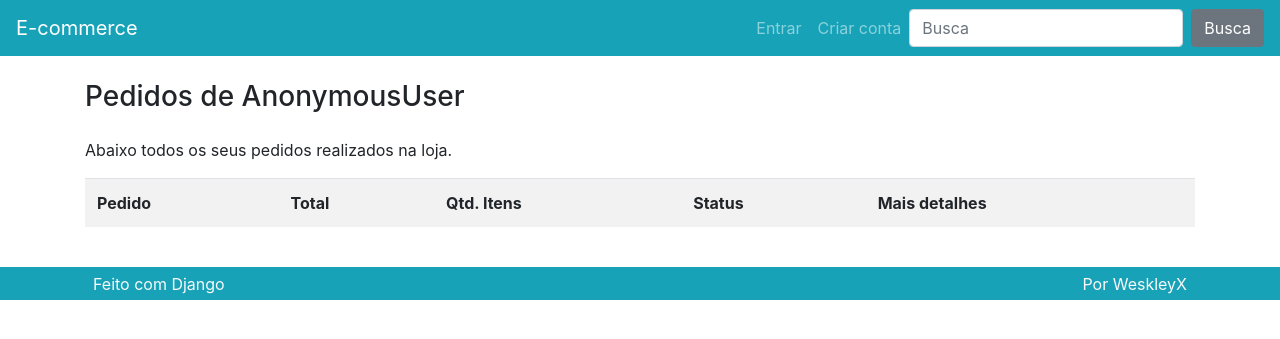
After one commit to WeskleyReis/ecommerce, a Django app: template pedido/templates/pedido/lista.html in a window 1280 px wide. The commit adds this page. Shown: the top 339 px of the page. Run offline with Django 5.2, Linux system fonts and the light colour scheme; the template is opened without the code that fills it, so the values that code supplies are empty; some libraries are stand-ins or nearby versions.

Commit message:
Correção de Bugs, Verificação de CPF unico, campo de pesquisa e filtragem de produtos.

```diff
--- /dev/null
+++ b/pedido/templates/pedido/lista.html
@@ -0,0 +1,45 @@
+{% extends 'base.html' %}
+{% load omfilters %}
+
+{% block titulo %}Pedidos de {{ user }} | {% endblock %}
+
+{% block conteudo %}
+
+<div class="row">
+	<div class="col">
+		<h3 class="mb-4">Pedidos de {{ user }}</h3>
+		<p>Abaixo todos os seus pedidos realizados na loja.</p>
+
+		<div class="table-responsive">
+			<table class="table table-striped">
+				<tr>
+					<th scope="col">Pedido</th>
+					<th scope="col">Total</th>
+					<th scope="col">Qtd. Itens</th>
+					<th scope="col">Status</th>
+					<th scope="col">Mais detalhes</th>
+				</tr>
+
+
+				{% for pedido in pedidos %}
+				<tr>
+					<th scope="row">{{ pedido }}</td>
+					<td>{{ pedido.total|formata_preco }}</td>
+					<td>{{ pedido.qtd_total }}</td>
+					<td>{{ pedido.get_status_display }}</td>
+					<td>
+						<a href="{% url 'pedido:detalhe' pedido.id %}">
+							Ver <i class="fas fa-search-plus ml-2"></i>
+						</a>
+					</td>
+				</tr>
+				{% endfor %}
+
+			</table>
+		</div>
+	</div>
+</div>
+
+{% include 'parciais/_pagination.html' %}
+
+{% endblock %}
--- a/perfil/templates/perfil/atualizar.html
+++ b/perfil/templates/perfil/atualizar.html
@@ -1,4 +1,6 @@
 {% extends "perfil/criar.html" %}
+
+{% block titulo %}Atualizar perfil de {{ user }} | {% endblock %}
 
 {% block titulocadastro %}
 	<h4>Atualizar dados</h4>
--- a/perfil/templates/perfil/criar.html
+++ b/perfil/templates/perfil/criar.html
@@ -1,5 +1,7 @@
 {% extends "base.html" %}
 {% load crispy_forms_tags %}
+
+{% block titulo %}Criar perfil | {% endblock %}
 
 {% block conteudo %}
 
--- a/produto/templates/produto/carrinho.html
+++ b/produto/templates/produto/carrinho.html
@@ -1,5 +1,7 @@
 {% extends 'base.html' %}
 {% load omfilters %}
+
+{% block titulo %}Carrinho | {% endblock %}
 
 {% block conteudo %}
 
--- a/produto/templates/produto/detalhe.html
+++ b/produto/templates/produto/detalhe.html
@@ -1,5 +1,7 @@
 {% extends "base.html" %}
 {% load omfilters %}
+
+{% block titulo %}{{ produto.nome }} | {% endblock %}
 
 {% block conteudo %}
 <div class="row">
--- a/produto/templates/produto/lista.html
+++ b/produto/templates/produto/lista.html
@@ -1,5 +1,7 @@
 {% extends 'base.html' %}
 {% load omfilters %}
+
+{% block titulo %}Produtos | {% endblock %}
 
 {% block conteudo %}
 <div class="row">
@@ -9,7 +11,7 @@
 			{% for produto in produtos %}
 				<div class="card">
 					{% if produto.imagem %}
-					<a href="{{ produto.slug }}">
+					<a href="{% url 'produto:detalhe' produto.slug %}">
 						<img class="card-img-top" src="{{ produto.imagem.url }}" alt="{{ produto.nome }}">
 					</a>
 					{% endif %}
--- a/produto/urls.py
+++ b/produto/urls.py
@@ -11,4 +11,5 @@ urlpatterns = [
     path('removerdocarrinho/', views.RemoverDoCarrinho.as_view(), name='removerdocarrinho'),
     path('carrinho/', views.Carrinho.as_view(), name='carrinho'),
     path('resumodacompra/', views.ResumoDaCompra.as_view(), name='resumodacompra'),
+    path('busca/', views.Busca.as_view(), name='busca'),
 ]
--- a/templates/base.html
+++ b/templates/base.html
@@ -3,7 +3,7 @@
 
 <head>
 	{% include 'parciais/_head.html' %}
-	<title> {% block Titulo %}{% endblock %} Hello, world!</title>
+	<title>{% block titulo %}{% endblock %}E-commerce</title>
 </head>
 
 <body>
--- a/templates/parciais/_nav.html
+++ b/templates/parciais/_nav.html
@@ -9,12 +9,6 @@
 
 	<div class="collapse navbar-collapse" id="navbarSupportedContent">
 		<ul class="navbar-nav ml-auto">
-			<li class="nav-item active">
-				<a class="nav-link" href="#">Home <span class="sr-only">(current)</span></a>
-			</li>
-			<li class="nav-item">
-				<a class="nav-link" href="#">Link</a>
-			</li>
 
 			{% if request.user.is_authenticated %}
 			<li class="nav-item dropdown">
@@ -22,7 +16,8 @@
 					Conta
 				</a>
 				<div class="dropdown-menu" aria-labelledby="navbarDropdown">
-					<a class="dropdown-item" href="{% url "perfil:criar" %}">Atualizar</a>
+					<a class="dropdown-item" href="{% url "pedido:lista" %}">Meus pedidos</a>
+					<a class="dropdown-item" href="{% url "perfil:criar" %}">Atualizar meus dados</a>
 					<a class="dropdown-item" href="{% url "perfil:logout" %}">Sair</a>
 				</div>
 			</li>
@@ -52,9 +47,9 @@
 			{% endif %}
 
 		</ul>
-		<form class="form-inline my-2 my-lg-0">
-			<input class="form-control mr-sm-2" type="search" placeholder="Search" aria-label="Search">
-			<button class="btn btn-secondary my-2 my-sm-0" type="submit">Search</button>
+		<form class="form-inline my-2 my-lg-0" method="GET" action="{% url 'produto:busca' %}">
+			<input name="termo" value="{{ request.GET.termo }}" class="form-control mr-sm-2" type="search" placeholder="Busca" aria-label="Busca">
+			<button class="btn btn-secondary my-2 my-sm-0" type="submit">Busca</button>
 		</form>
 	</div>
 </nav>
--- a/templates/parciais/_pagination.html
+++ b/templates/parciais/_pagination.html
@@ -1,4 +1,6 @@
 {% if is_paginated %}
+<div class="col mt-3 mb-3">
+  <div class="row">
     <div class="pagination">
       <ul class="pagination">
         {% if page_obj.has_previous %}
@@ -34,4 +36,6 @@
         {% endif %}
       </ul>
     </div>
+  </div>
+</div>
 {% endif %}
```
Also changed, not shown: pedido/templates/pedido/detalhe.html (+9 -0 lines), pedido/views.py (+17 -12 lines), perfil/models.py (+10 -0 lines), produto/views.py (+21 -1 lines), pedido/templates/pedido/salvarpedido.html (deleted). Lines whose indentation alone changed are shown as unchanged.
